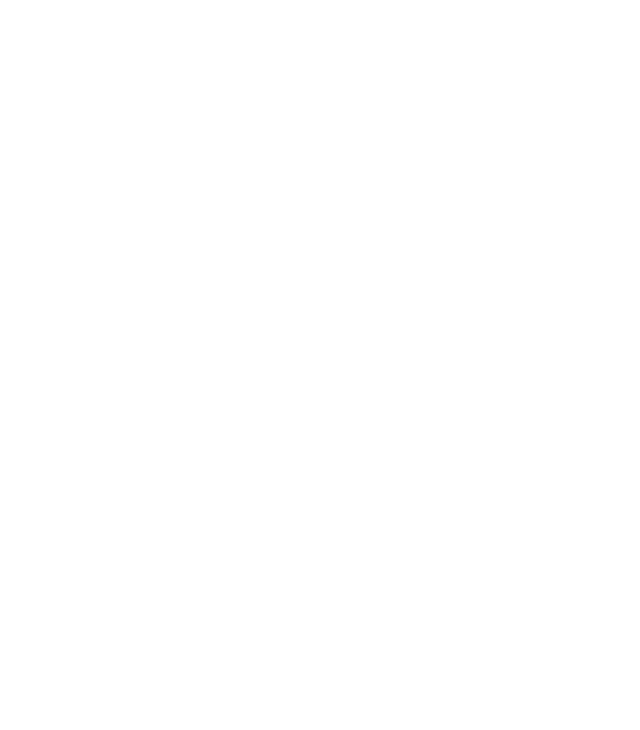
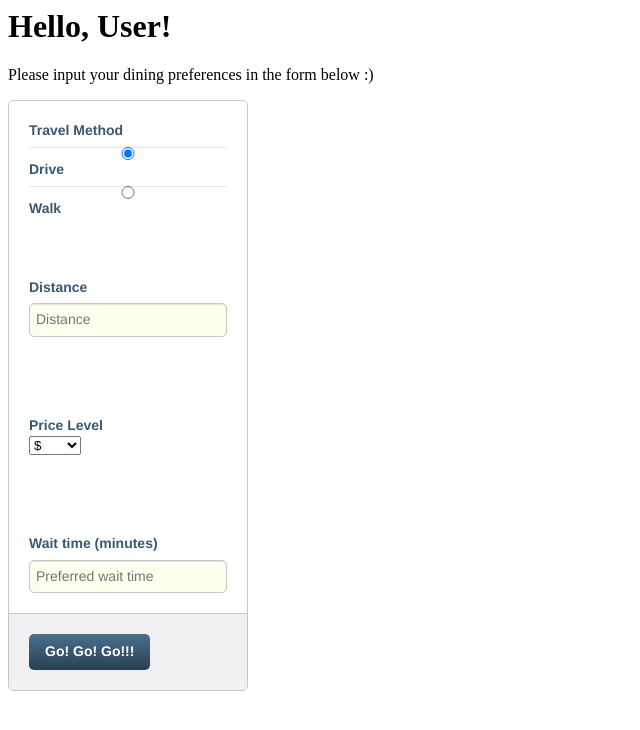
Before and after one commit to CMinusMinus/ChooseFood, a website: page public/views/search.html in a window 1280 px wide. Shown: the whole page, without its empty margins (0-640 px from the left). Drawn offline with Linux system fonts and the light colour scheme; files that its build step writes are made by us from their sources.

Commit message:
search.html????? bees

```diff
--- a/public/views/search.html
+++ b/public/views/search.html
@@ -0,0 +1,66 @@
+<html>
+    <head>
+        <title>Choose Food</title>
+        <link href="main.css" rel="stylesheet">
+    </head>
+    <body>
+        <h1>Hello, User!</h1>
+        <p>Please input your dining preferences in the form below :) </p>
+      <form>
+
+  <fieldset class="account-info">
+    <label>
+      Travel Method <br>
+      <input type="radio" name="isdriving" value=true checked> Drive
+      <input type="radio" name="isdriving" value=false> Walk
+
+
+    </label>
+  </fieldset>
+     <br>
+
+   <fieldset class="account-info">
+    <label>
+      Distance<br>
+      <input type="text" name="distance" placeholder="Distance">
+    <script type="text/javascript">
+      var dist = 0;
+      if (isdriving){
+          var dist = 2;
+      }
+      else {
+           var dist = 10;
+      }
+      </script>
+
+    </label>
+  </fieldset>
+        <br><br>
+
+  <fieldset class="account-info">
+    <label>
+      Price Level<br>
+    <select name="pricelevel">
+    <option value=1 selected>$</option>
+    <option value=2>$$</option>
+    <option value=3>$$$</option>
+      <option value=4>$$$$</option>
+  </select>
+    </label>
+  </fieldset>
+        <br><br>
+
+    <fieldset class="account-info">
+    <label>
+      Wait time (minutes)<br>
+      <input type="text" name="waittime" placeholder="Preferred wait time">
+    </label>
+  </fieldset>
+
+  <fieldset class="account-action">
+    <input class="btn" type="submit" name="submit" value="Go! Go! Go!!!">
+  </fieldset>
+</form>
+
+    </body>
+</html>
```
Also changed, not shown: public/views/index.html (+3 -1 lines).
